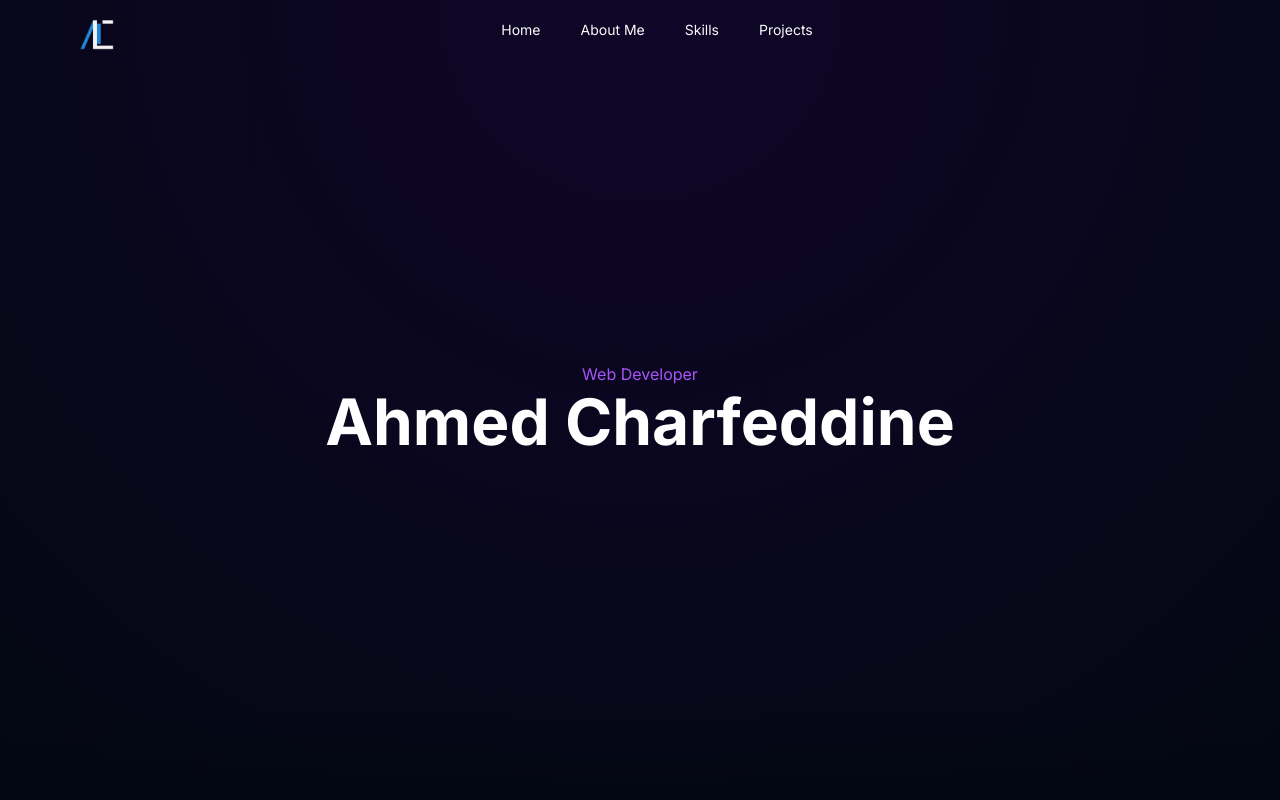
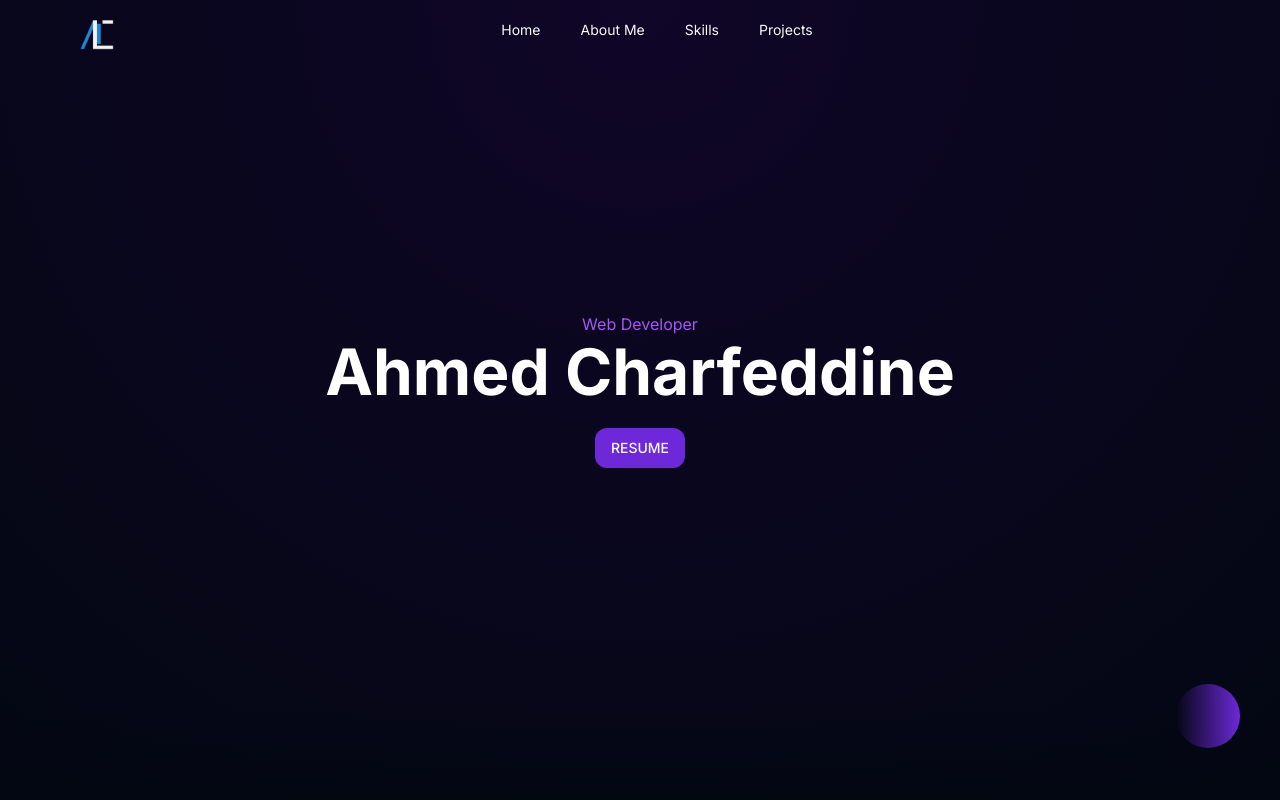
Before and after one commit to ahmedcharfeddine013/pf_v2, a Next.js app: page / in a window 1280 px wide. Shown: the top 800 px of the page. Built offline with nearby package versions, Linux system fonts and the light colour scheme.

Commit message:
ui fixes

```diff
--- a/package.json
+++ b/package.json
@@ -10,6 +10,7 @@
   },
   "dependencies": {
     "@gsap/react": "^2.1.1",
+    "@radix-ui/react-slot": "^1.0.2",
     "class-variance-authority": "^0.7.0",
     "clsx": "^2.1.1",
     "gsap": "^3.12.5",
--- a/src/app/globals.css
+++ b/src/app/globals.css
@@ -23,6 +23,7 @@
     --border: 215 27.9% 16.9%;
     --input: 215 27.9% 16.9%;
     --ring: 263.4 70% 50.4%;
+    --radius: 1rem;
   }
 }
 
@@ -49,12 +50,11 @@
     rgba(66, 0, 128, 0.2),
     transparent
   );
-
 }
 
 .hero-text {
-  opacity:  0;
-  transform: translateY(200px)
+  opacity: 0;
+  transform: translateY(200px);
 }
 
 /* radial-gradient(circle at 50% 100%, rgba(var(--ar), .7) 30%, var(--b) 75%), 50% bottom */
--- a/src/app/page.tsx
+++ b/src/app/page.tsx
@@ -27,6 +27,7 @@
       <div className="px-20">
         <AboutMe />
       </div>
+      <CirclesBackground />
     </main>
   );
 }
--- a/src/components/Hero.tsx
+++ b/src/components/Hero.tsx
@@ -10,6 +10,7 @@
 import { Laptop } from "lucide-react";
 import Circle from "./Circle";
 import { ScrollTrigger } from "gsap-trial/ScrollTrigger";
+import HeroButton from "./HeroButton";
 
 const Hero = () => {
   const job = useRef(null);
@@ -23,6 +24,7 @@
       duration: 0.2,
       ease: "power3.out",
     });
+    gsap.to("#hero-button", { opacity: 1, x: 0, delay: 2 });
   }, []);
 
   //   useLayoutEffect(() => {
@@ -50,8 +52,12 @@
         >
           Ahmed Charfeddine
         </h1>
+        <div className="py-5">
+          <HeroButton />
+        </div>
       </div>
       <div className="bg-gradient-to-t from-background to-transparent absolute bottom-0 w-full h-24"></div>
+      {/* <BackgroundCircles /> */}
     </section>
   );
 };
--- /dev/null
+++ b/src/components/HeroButton.tsx
@@ -0,0 +1,12 @@
+import React from "react";
+import { Button } from "./ui/button";
+
+const HeroButton = () => {
+  return (
+    <Button className="rounded-sm opacity-0 translate-x-32" id="hero-button">
+      RESUME
+    </Button>
+  );
+};
+
+export default HeroButton;
--- /dev/null
+++ b/src/components/ui/button.tsx
@@ -0,0 +1,56 @@
+import * as React from "react"
+import { Slot } from "@radix-ui/react-slot"
+import { cva, type VariantProps } from "class-variance-authority"
+
+import { cn } from "@/lib/utils"
+
+const buttonVariants = cva(
+  "inline-flex items-center justify-center whitespace-nowrap rounded-md text-sm font-medium ring-offset-background transition-colors focus-visible:outline-none focus-visible:ring-2 focus-visible:ring-ring focus-visible:ring-offset-2 disabled:pointer-events-none disabled:opacity-50",
+  {
+    variants: {
+      variant: {
+        default: "bg-primary text-primary-foreground hover:bg-primary/90",
+        destructive:
+          "bg-destructive text-destructive-foreground hover:bg-destructive/90",
+        outline:
+          "border border-input bg-background hover:bg-accent hover:text-accent-foreground",
+        secondary:
+          "bg-secondary text-secondary-foreground hover:bg-secondary/80",
+        ghost: "hover:bg-accent hover:text-accent-foreground",
+        link: "text-primary underline-offset-4 hover:underline",
+      },
+      size: {
+        default: "h-10 px-4 py-2",
+        sm: "h-9 rounded-md px-3",
+        lg: "h-11 rounded-md px-8",
+        icon: "h-10 w-10",
+      },
+    },
+    defaultVariants: {
+      variant: "default",
+      size: "default",
+    },
+  }
+)
+
+export interface ButtonProps
+  extends React.ButtonHTMLAttributes<HTMLButtonElement>,
+    VariantProps<typeof buttonVariants> {
+  asChild?: boolean
+}
+
+const Button = React.forwardRef<HTMLButtonElement, ButtonProps>(
+  ({ className, variant, size, asChild = false, ...props }, ref) => {
+    const Comp = asChild ? Slot : "button"
+    return (
+      <Comp
+        className={cn(buttonVariants({ variant, size, className }))}
+        ref={ref}
+        {...props}
+      />
+    )
+  }
+)
+Button.displayName = "Button"
+
+export { Button, buttonVariants }
```
Also changed, not shown: 1 other file (tests, documents, lock files or other folders). Lines whose indentation alone changed are shown as unchanged.
